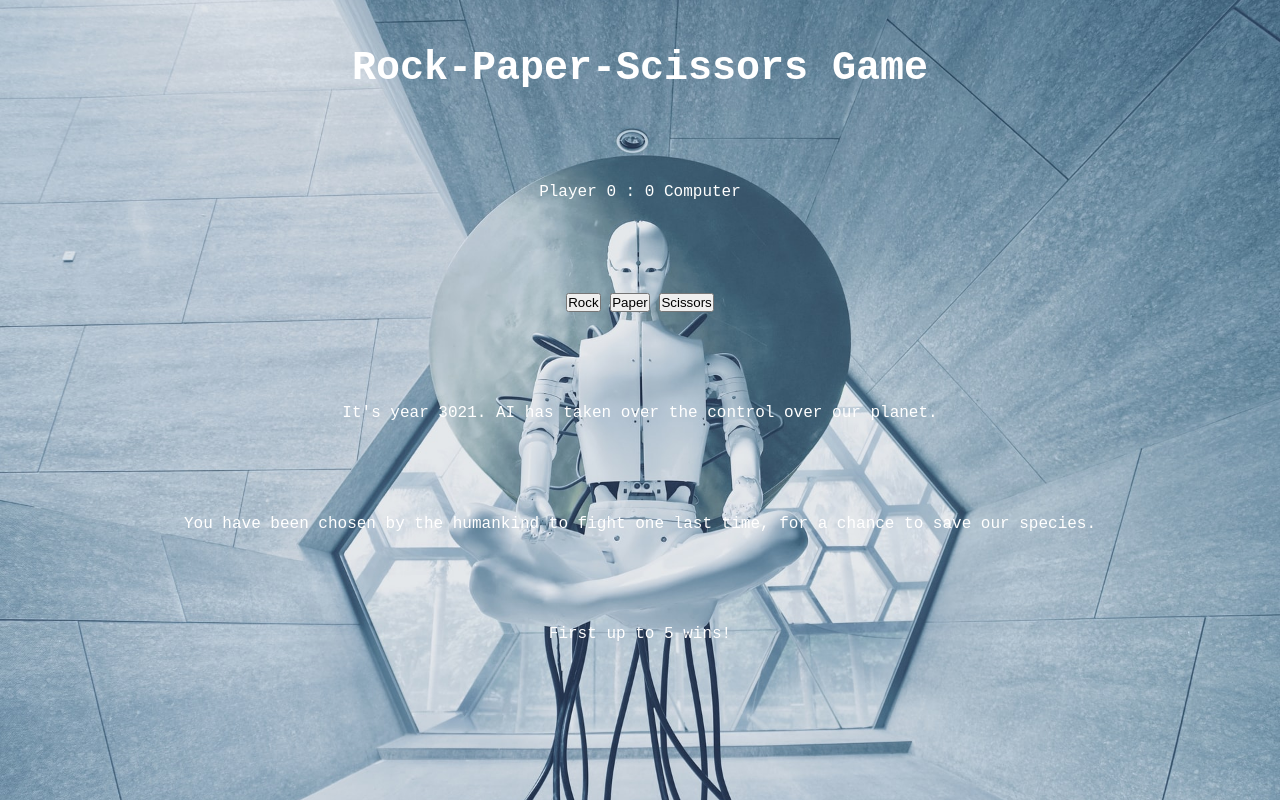
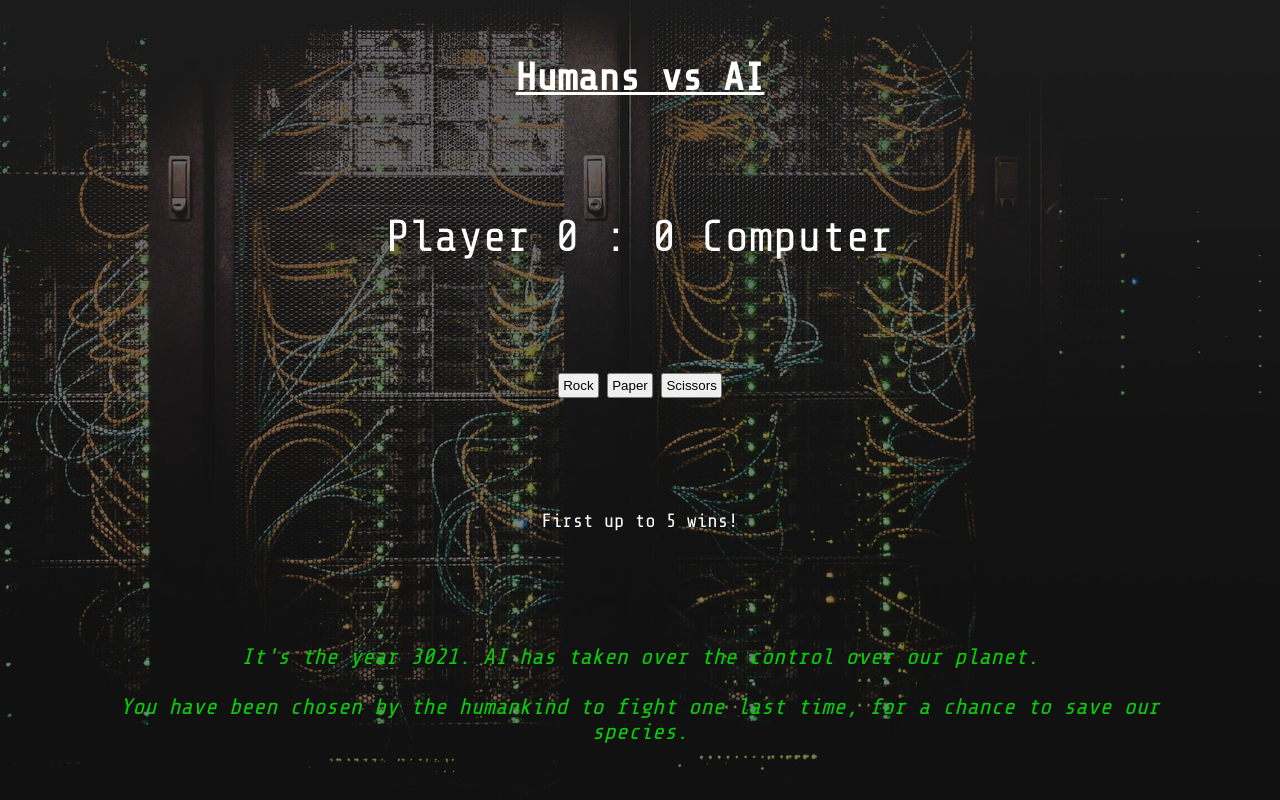
Before and after one commit to branko-stankovic/Odin-RPS-Game, a plain HTML site: page index.html in a window 1280 px wide. Drawn offline with nearby package versions, Linux system fonts and the light colour scheme.

Commit message:
Ngl, I should've commited more often here

```diff
--- a/css/styles.css
+++ b/css/styles.css
@@ -1,19 +1,22 @@
+@import url('https://fonts.googleapis.com/css2?family=Share+Tech+Mono&display=swap');
+
 * {
     margin: 0;
     padding: 0;
 }
 
 body {
-    background: no-repeat center center url(../img/aideal-hwa-OYzbqk2y26c-unsplash.jpg);
+    background: no-repeat center center url(../img/taylor-vick-M5tzZtFCOfs-unsplash.jpg);
     background-size: cover;
-    font-family: monospace;
+    font-family: "Share Tech Mono", monospace;
     color: white;
     font-size: 16px;
 }
 
 main {
-    max-width: 1500px;
+    max-width: 1300px;
     margin: 0 auto;
+    padding: 0 8%;
     min-height: 100vh;
     display: flex;
     flex-direction: column;
@@ -21,11 +24,43 @@ main {
     align-items: center;
 }
 
+main::before
+{
+  content: "";
+  display: block;
+  position: absolute;
+  z-index: -1;
+  width: 100%;
+  height: 100%;
+  background: black;
+  opacity: 0.5;
+}
+
 .hidden {
-    visibility: hidden;
+    display: none;
 }
 
 h1 {
-    font-size: 2.5em;
-    font-weight: bold;
+    font-size: 2.4em;
+    text-align: center;
+    text-decoration: underline;
 }
+
+.displayScore {
+    font-size: 2.8em;
+}
+
+button {
+    padding: 3px;
+}
+
+#roundInfo {
+    font-size: 1.2em;
+}
+
+#gameInfo {
+    text-align: center;
+    font-size: 1.4em;
+    font-style: italic;
+    color: rgb(11, 204, 11);
+}
--- a/index.html
+++ b/index.html
@@ -9,17 +9,16 @@
 </head>
 <body>
     <main>
-        <h1>Rock-Paper-Scissors Game</h1>
-        <p>Player <span id="displayPlayerScore">0</span> : <span id="displayComputerScore">0</span> Computer</p>
-        <div>
+        <h1>Humans vs AI</h1>
+        <p class="displayScore">Player <span id="displayPlayerScore">0</span> :<wbr> <span id="displayComputerScore">0</span> Computer</p>
+        <div class="playerChoices">
             <button id="rock" class="playerChoice">Rock</button>
             <button id="paper" class="playerChoice">Paper</button>
             <button id="scissors" class="playerChoice">Scissors</button>
         </div>
-        <p id="roundInfo">It's year 3021. AI has taken over the control over our planet.</p>
-        <p id="gameInfo">You have been chosen by the humankind to fight one last time, for a chance to save our species.</p>
-        <p>First up to 5 wins!</p>
         <button id="newGame" class="hidden">Play Again ?</button>
+        <p id="roundInfo">First up to 5 wins!</p>
+        <p id="gameInfo">It's the year 3021. AI has taken over the control over our planet.<br><br>You have been chosen by the humankind to fight one last time, for a chance to save our species.</p>
     </main>
     <audio class="playerWonGame" src="/audio/jingles_SAX10.ogg"></audio>
     <audio class="computerWonGame" src="/audio/jingles_SAX07.ogg"></audio>
--- a/js/script.js
+++ b/js/script.js
@@ -45,13 +45,15 @@ const newGame = document.querySelector('#newGame');
 const playerWonGameAudio = document.querySelector(".playerWonGame");
 const computerWonGameAudio = document.querySelector(".computerWonGame");
 
+const playerChoices = document.querySelector('.playerChoices');
+
 const gameOver = function() {
     if (playerScore > computerScore) {
-        displayGameInfo.textContent = "Player wins!!! Go go humans!";
+        displayRoundInfo.textContent += " Player wins!!! Go go humans!";
         playerWonGameAudio.currentTime = 0;
         playerWonGameAudio.play();
     } else if (computerScore > playerScore) {
-        displayGameInfo.textContent = "AI wins! Run for your lives!!!";
+        displayRoundInfo.textContent += " AI wins! Run for your lives!!!";
         computerWonGameAudio.currentTime = 0;
         computerWonGameAudio.play();
     }
@@ -61,6 +63,7 @@ const gameOver = function() {
     });
 
     newGame.classList.toggle('hidden');
+    playerChoices.classList.toggle('hidden');
 };
 
 // grab all the buttons, listen for clicks on each one
@@ -84,12 +87,13 @@ const resetScore = function() {
 newGame.addEventListener('click', function() {
     resetScore();
 
-    displayRoundInfo.textContent = "It's year 3021. AI has taken over the control over our planet.";
-    displayGameInfo.textContent = "You have been chosen by the humankind to fight one last time, for a chance to save our species.";
+    displayRoundInfo.textContent = "First up to 5 wins!";
+    displayGameInfo.innerHTML = "It's year 3021. AI has taken over the control over our planet.<br><br>You have been chosen by the humankind to fight one last time, for a chance to save our species.";
 
     buttons.forEach((button) => {
         button.disabled = false;
     });
 
     newGame.classList.toggle('hidden');
+    playerChoices.classList.toggle('hidden');
 });
```
Also changed, not shown: img/taylor-vick-M5tzZtFCOfs-unsplash.jpg (added).
